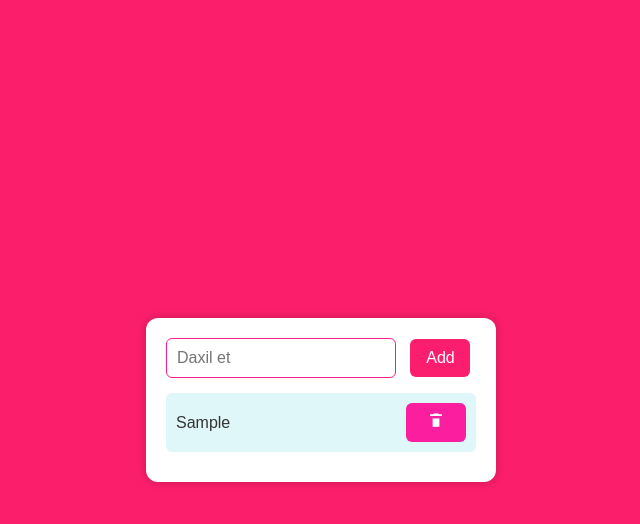
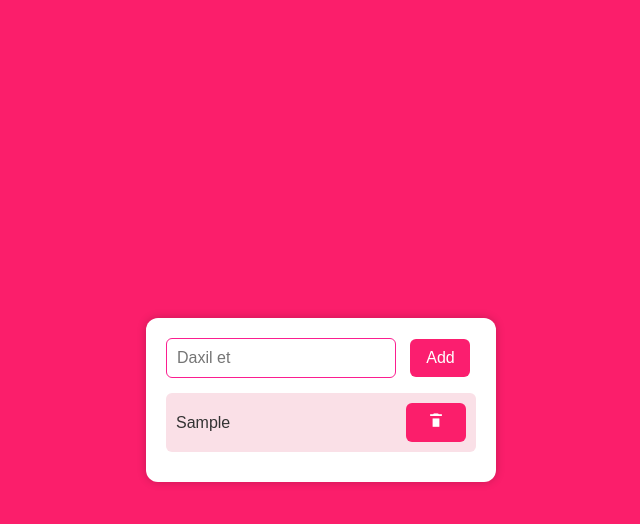
Before and after one commit to dselime/103024, a plain HTML site: page index.html in a window 1280 px wide. Both pictures are taken after typing "Sample" into the empty fields and a click on the button "Add". Shown: the whole page, without its empty margins (319-959 px from the left). Drawn offline with Linux system fonts and the light colour scheme; files that its build step writes are made by us from their sources; files whose address does not match are found by name.

Commit message:
Update style.css

```diff
--- a/style.css
+++ b/style.css
@@ -56,7 +56,7 @@
     justify-content: space-between;
     align-items: center;
     padding: 10px;
-    background-color: #e0f7fa;
+    background-color: #fae0e7;
     border-radius: 6px;
     margin-bottom: 10px;
     font-size: 16px;
@@ -64,11 +64,11 @@
   }
 
   .todo-item:nth-child(even) {
-    background-color: #f2b2dc;
+    background-color: #f2b2c6;
   }
 
   .delete-btn {
-    background-color: #fb1e9f;
+    background-color: #fb1e6b;
     color: #fff;
     border: none;
     padding: 8px;
```
